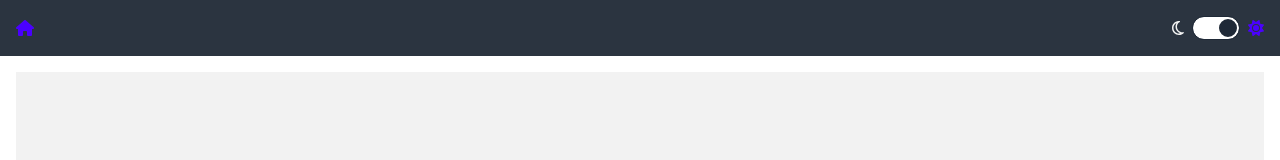
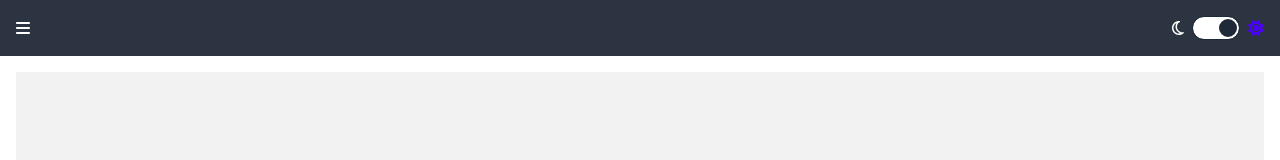
Before and after one commit to PedroLucasNeto/businessmanagement, a Vue app: page /login in a window 1280 px wide. Shown: the top 160 px of the page. Built offline with nearby package versions, Linux system fonts and the light colour scheme.

Commit message:
feat: layout / menu

```diff
--- a/src/App.vue
+++ b/src/App.vue
@@ -5,11 +5,13 @@
       <RouterView />
     </div>
   </Transition>
+  <Sidebar />
   <Footer />
 </template>
 <script setup>
 import Footer from './components/Footer.vue';
 import Header from './components/Header.vue'
+import Sidebar from './components/Sidebar.vue';
 </script>
 
 <style>
--- a/src/components/Breadcrumbs.vue
+++ b/src/components/Breadcrumbs.vue
@@ -1,7 +1,7 @@
 <template>
   <div class="text-sm breadcrumbs custom-scroll">
     <ul>
-      <li v-for="item in items" :key="item.path">
+      <li v-for="item in componentsList" :key="item.path">
         <RouterLink :to="item.path" class="flex items-center justify-center gap-2" active-class="text-primary">
           <fa :icon="item.icon" />
           {{ item.name }}
@@ -12,18 +12,8 @@
 </template>
 
 <script setup>
+import { componentsList } from '@/utils/ComponentsList';
 
-const items = [
-  { name: 'Gestão', icon: 'fa-solid fa-home', path: '/management' },
-  { name: 'Orçamentos', icon: 'fa-solid fa-bag-shopping', path: '/management/budget' },
-  { name: 'Ensaios', icon: 'fa-solid fa-calendar', path: '/management/booking' },
-  { name: 'Clientes', icon: 'fa-solid fa-user', path: '/management/client' },
-  { name: 'Eventos', icon: 'fa-solid fa-flag', path: '/management/event' },
-  { name: 'Adicionais Do Evento', icon: 'fa-solid fa-plus-circle', path: '/management/addon' },
-  { name: 'Lançamentos', icon: 'fa-solid fa-money-bill-transfer', path: '/management/transaction' },
-  { name: 'Categoria', icon: 'fa-solid fa-list', path: '/management/category' },
-  { name: 'Pacote', icon: 'fa-solid fa-box-open', path: '/management/pricing' },
-]
 </script>
 
 <style>
--- a/src/components/Header.vue
+++ b/src/components/Header.vue
@@ -1,13 +1,9 @@
 <template>
-  <nav class="flex justify-between w-full p-4 items-center bg-neutral text-base-200">
-    <div>
-      <RouterLink :to="authStore.isAuthenticated ? '/' : '/login'" class="hover:text-secondary"
-        active-class="text-primary">
-        <fa :icon="'fa-solid fa-home'"></fa>
-      </RouterLink>
-    </div>
+  <nav class="flex justify-between w-full p-4 items-center bg-neutral text-white">
+    <fa :icon="'fa-solid fa-bars'" class=" cursor-pointer" :class="checkMenuOpen()" @click="toggleMenu()">
+    </fa>
 
-    <ul class="flex justify-between space-x-4 items-center" v-if="authStore.isAuthenticated">
+    <ul class=" flex justify-between space-x-4 items-center" v-if="authStore.isAuthenticated">
       <RouterLink to="/" v-if="isAdmin" class="cursor-pointer hover:text-secondary" active-class="text-primary">
         <fa icon="fa-solid fa-home" />
       </RouterLink>
@@ -32,10 +28,23 @@
 import { computed } from 'vue';
 import ToggleTheme from '@/components/ToggleTheme.vue';
 import { useAuthStore } from '@/stores/authStore';
+import { useGlobalStore } from '@/stores/globalStore';
 
 const isAdmin = computed(() => true);
 
 const authStore = useAuthStore();
+const globalStore = useGlobalStore();
+
+function toggleMenu () {
+  globalStore.toggleMenu();
+}
+
+function checkMenuOpen () {
+  if (globalStore.menuOpen) {
+    return 'text-secondary'
+  }
+  return ''
+}
 
 </script>
 
--- a/src/components/Sidebar.vue
+++ b/src/components/Sidebar.vue
@@ -1,33 +1,47 @@
 <template>
-  <div class="drawer drawer-end">
-    <input id="my-drawer-4" type="checkbox" class="drawer-toggle" />
+  <div class="drawer z-50">
+    <input id="sidebar" type="checkbox" class="drawer-toggle" v-model="globalStore.menuOpen" />
     <div class="drawer-content">
       <!-- Page content here -->
-      <label for="my-drawer-4" class="drawer-button btn btn-primary">Open drawer</label>
+      <label for="sidebar" class="drawer-button btn btn-primary">Open drawer</label>
     </div>
     <div class="drawer-side">
-      <label for="my-drawer-4" aria-label="close sidebar" class="drawer-overlay"></label>
+      <label for="sidebar" aria-label="close sidebar" class="drawer-overlay"></label>
       <ul class="menu p-4 w-80 min-h-full bg-base-200 text-base-content">
         <!-- Sidebar content here -->
-        <li v-for="item in items" :key="item.name"><a>{{ item.name }}</a></li>
+        <template v-for="(item, index) in categorizedComponents" :key="index">
+          <li v-if="item.type === 'category'" class="menu-title text-black cursor-default">
+            <span>{{ item.name }}</span>
+          </li>
+          <li v-else>
+            <RouterLink class="flex flex-row justify-between items-center" active-class="text-primary" :to="item.path"
+              @click="globalStore.toggleMenu()">
+              {{ item.name }}
+              <fa :icon="item.icon" />
+            </RouterLink>
+          </li>
+        </template>
       </ul>
     </div>
   </div>
 </template>
 
 <script setup>
-const items = ref([
-  { name: 'Sidebar Item 1' },
-  { name: 'Sidebar Item 2' },
-  { name: 'Sidebar Item 3' },
-  { name: 'Sidebar Item 4' },
-  { name: 'Sidebar Item 5' },
-  { name: 'Sidebar Item 6' },
-  { name: 'Sidebar Item 7' },
-  { name: 'Sidebar Item 8' },
-  { name: 'Sidebar Item 9' },
-  { name: 'Sidebar Item 10' },
-]);
+import { useGlobalStore } from '@/stores/globalStore';
+import { componentsList } from '@/utils/ComponentsList';
+
+const globalStore = useGlobalStore();
+
+const categorizedComponents = [];
+let lastCategory = null;
+
+componentsList.forEach(item => {
+  if (item.category !== lastCategory) {
+    categorizedComponents.push({ type: 'category', name: item.category });
+    lastCategory = item.category;
+  }
+  categorizedComponents.push({ type: 'item', ...item });
+});
 </script>
 
 <style scoped></style>
--- a/src/stores/globalStore.js
+++ b/src/stores/globalStore.js
@@ -4,6 +4,8 @@ import { defineStore } from 'pinia'
 export const useGlobalStore = defineStore('globalStore', () => {
   const isLoading = ref(false)
   const tableBusy = ref(false)
+  const theme = ref('light')
+  const menuOpen = ref(false)
 
   function setIsLoading(newValue) {
     isLoading.value = newValue
@@ -13,5 +15,23 @@ export const useGlobalStore = defineStore('globalStore', () => {
     tableBusy.value = newValue
   }
 
-  return { useGlobalStore, setIsLoading, isLoading, tableBusy, setTableBusy }
+  function setTheme(newValue) {
+    theme.value = newValue
+  }
+
+  function toggleMenu() {
+    menuOpen.value = !menuOpen.value
+  }
+
+  return {
+    useGlobalStore,
+    setIsLoading,
+    isLoading,
+    tableBusy,
+    setTableBusy,
+    theme,
+    setTheme,
+    menuOpen,
+    toggleMenu
+  }
 })
--- /dev/null
+++ b/src/utils/ComponentsList.js
@@ -0,0 +1,42 @@
+export const componentsList = [
+  { name: 'Início', icon: 'fa-solid fa-home', path: '/', category: 'Início' },
+  { name: 'Calendário', icon: 'fa-solid fa-calendar', path: '/calendar', category: 'Início' },
+  {
+    name: 'Orçamentos',
+    icon: 'fa-solid fa-bag-shopping',
+    path: '/management/budget',
+    category: 'Gestão'
+  },
+  { name: 'Clientes', icon: 'fa-solid fa-user', path: '/management/client', category: 'Gestão' },
+  {
+    name: 'Ensaios',
+    icon: 'fa-solid fa-calendar',
+    path: '/management/booking',
+    category: 'Eventos'
+  },
+  {
+    name: 'Eventos Personalizados',
+    icon: 'fa-solid fa-flag',
+    path: '/management/event',
+    category: 'Eventos'
+  },
+  {
+    name: 'Adicionais Do Ensaio',
+    icon: 'fa-solid fa-plus-circle',
+    path: '/management/addon',
+    category: 'Gestão'
+  },
+  {
+    name: 'Lançamentos',
+    icon: 'fa-solid fa-money-bill-transfer',
+    path: '/management/transaction',
+    category: 'Financeiro'
+  },
+  { name: 'Categoria', icon: 'fa-solid fa-list', path: '/management/category', category: 'Gestão' },
+  {
+    name: 'Pacote',
+    icon: 'fa-solid fa-box-open',
+    path: '/management/pricing',
+    category: 'Gestão'
+  }
+]
```
